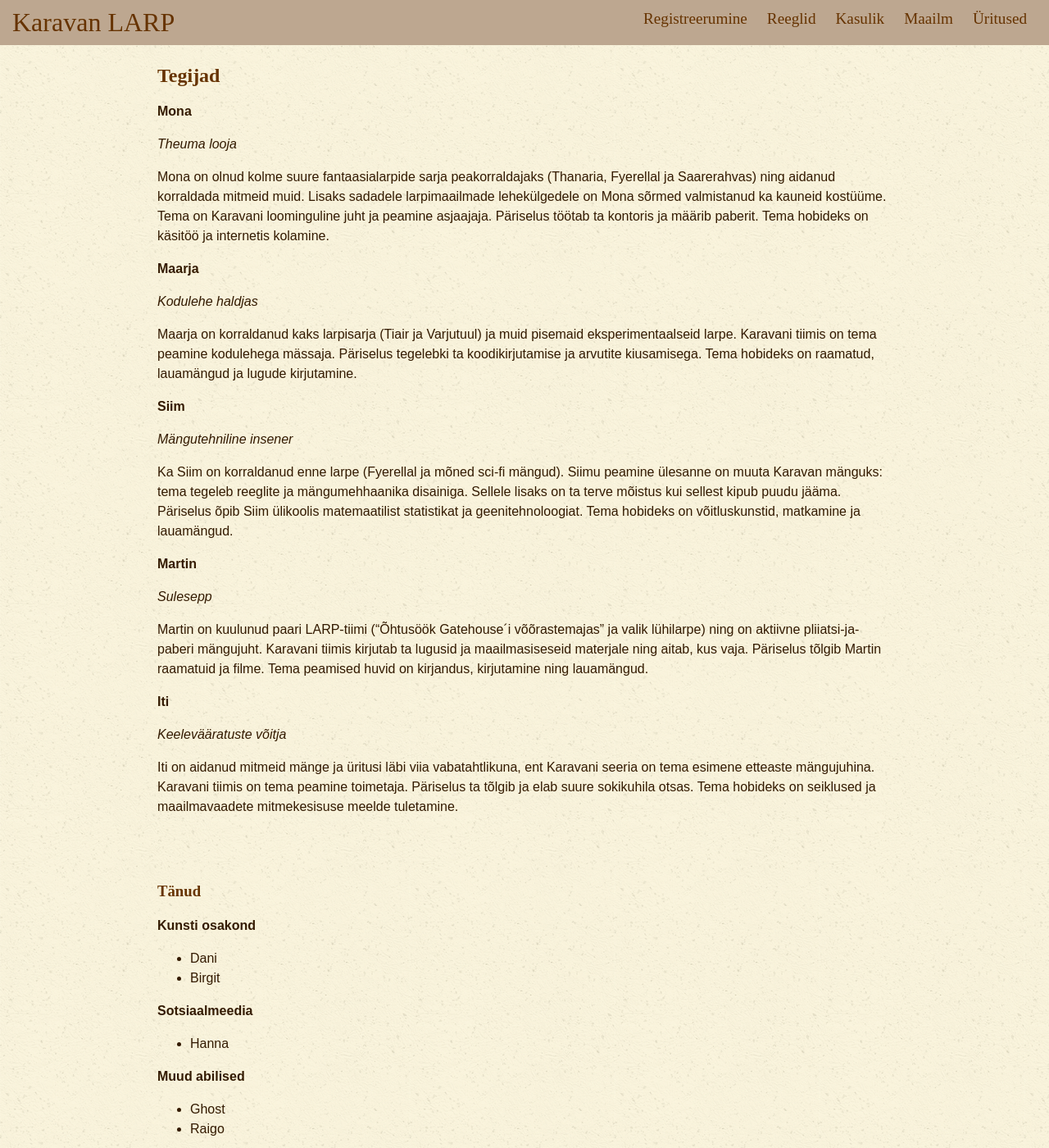
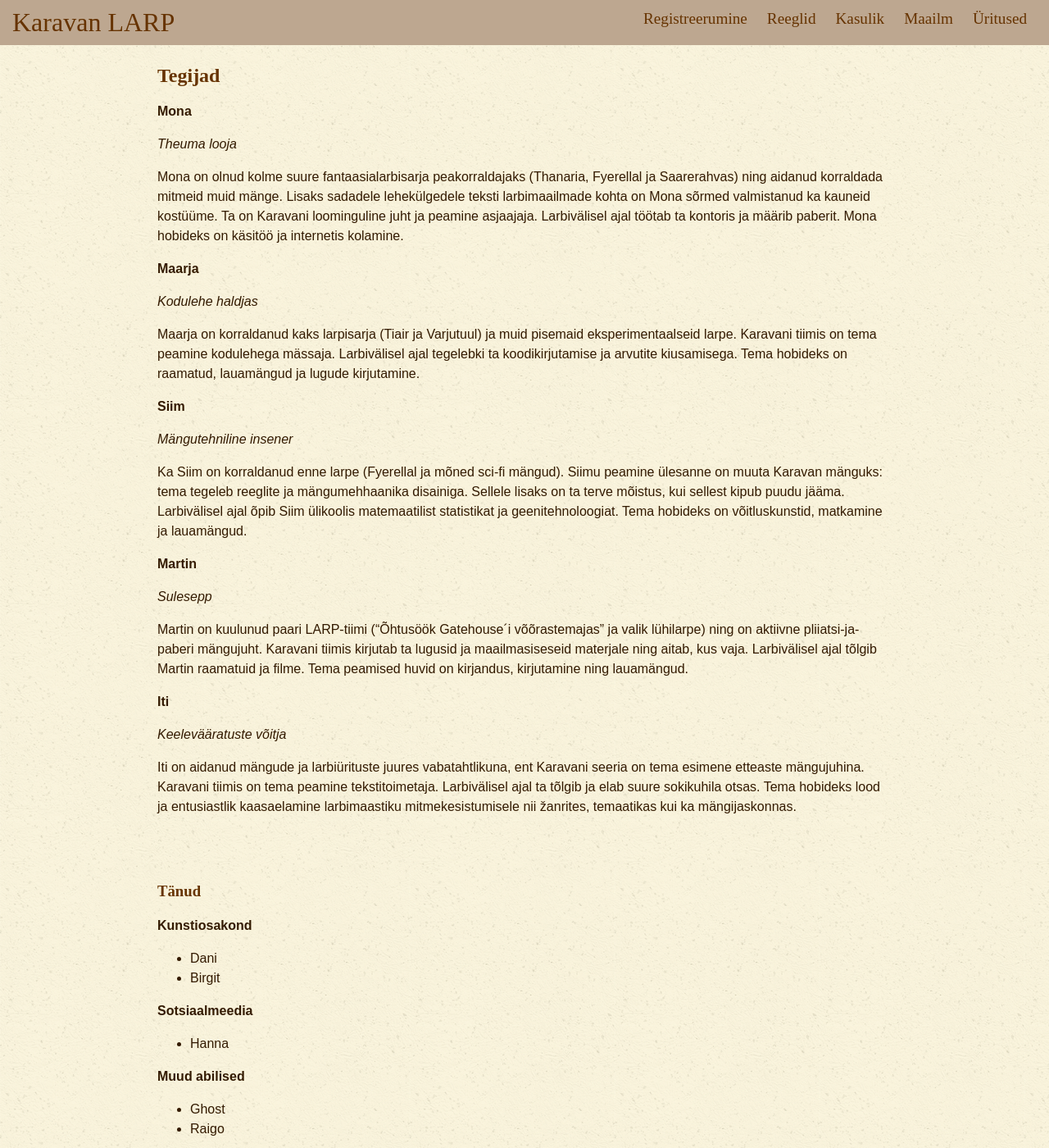
Before and after one commit to karavanlarp/karavanlarp.github.io, a Jekyll site: the page built from est/useful/creds.md, in a window 1280 px wide and 1400 px high. Shown: the whole window at 82% size. Built offline with Jekyll 4.4.1, drawn with Linux system fonts in a browser that asks for light colours; some web fonts are replaced.

Commit message:
Keeletoimetus

```diff
--- a/est/useful/creds.md
+++ b/est/useful/creds.md
@@ -8,35 +8,35 @@ title: Tegijad - Tänud
 
 _Theuma looja_
 
-Mona on olnud kolme suure fantaasialarpide sarja peakorraldajaks (Thanaria, Fyerellal ja Saarerahvas) ning aidanud korraldada mitmeid muid. Lisaks sadadele larpimaailmade lehekülgedele on Mona sõrmed valmistanud ka kauneid kostüüme. Tema on Karavani loominguline juht ja peamine asjaajaja. Päriselus töötab ta kontoris ja määrib paberit. Tema hobideks on käsitöö ja internetis kolamine.
+Mona on olnud kolme suure fantaasialarbisarja peakorraldajaks (Thanaria, Fyerellal ja Saarerahvas) ning aidanud korraldada mitmeid muid mänge. Lisaks sadadele lehekülgedele teksti larbimaailmade kohta on Mona sõrmed valmistanud ka kauneid kostüüme. Ta on Karavani loominguline juht ja peamine asjaajaja. Larbivälisel ajal töötab ta kontoris ja määrib paberit. Mona hobideks on käsitöö ja internetis kolamine.
 
 **Maarja**
 
 _Kodulehe haldjas_
 
-Maarja on korraldanud kaks larpisarja (Tiair ja Varjutuul) ja muid pisemaid eksperimentaalseid larpe. Karavani tiimis on tema peamine kodulehega mässaja. Päriselus tegelebki ta koodikirjutamise ja arvutite kiusamisega. Tema hobideks on raamatud, lauamängud ja lugude kirjutamine.
+Maarja on korraldanud kaks larpisarja (Tiair ja Varjutuul) ja muid pisemaid eksperimentaalseid larpe. Karavani tiimis on tema peamine kodulehega mässaja. Larbivälisel ajal tegelebki ta koodikirjutamise ja arvutite kiusamisega. Tema hobideks on raamatud, lauamängud ja lugude kirjutamine.
 
 **Siim**
 
 _Mängutehniline insener_
 
-Ka Siim on korraldanud enne larpe (Fyerellal ja mõned sci-fi mängud). Siimu peamine ülesanne on muuta Karavan mänguks: tema tegeleb reeglite ja mängumehhaanika disainiga. Sellele lisaks on ta terve mõistus kui sellest kipub puudu jääma. Päriselus õpib Siim ülikoolis matemaatilist statistikat ja geenitehnoloogiat. Tema hobideks on võitluskunstid, matkamine ja lauamängud.
+Ka Siim on korraldanud enne larpe (Fyerellal ja mõned sci-fi mängud). Siimu peamine ülesanne on muuta Karavan mänguks: tema tegeleb reeglite ja mängumehhaanika disainiga. Sellele lisaks on ta terve mõistus, kui sellest kipub puudu jääma. Larbivälisel ajal õpib Siim ülikoolis matemaatilist statistikat ja geenitehnoloogiat. Tema hobideks on võitluskunstid, matkamine ja lauamängud.
 
 **Martin**
 
 _Sulesepp_
 
-Martin on kuulunud paari LARP-tiimi ("Õhtusöök Gatehouse´i võõrastemajas" ja valik lühilarpe) ning on aktiivne pliiatsi-ja-paberi mängujuht. Karavani tiimis kirjutab ta lugusid ja maailmasiseseid materjale ning aitab, kus vaja. Päriselus tõlgib Martin raamatuid ja filme. Tema peamised huvid on kirjandus, kirjutamine ning lauamängud.
+Martin on kuulunud paari LARP-tiimi ("Õhtusöök Gatehouse´i võõrastemajas" ja valik lühilarpe) ning on aktiivne pliiatsi-ja-paberi mängujuht. Karavani tiimis kirjutab ta lugusid ja maailmasiseseid materjale ning aitab, kus vaja. Larbivälisel ajal tõlgib Martin raamatuid ja filme. Tema peamised huvid on kirjandus, kirjutamine ning lauamängud.
 
 **Iti**
 
 _Keelevääratuste võitja_
 
-Iti on aidanud mitmeid mänge ja üritusi läbi viia vabatahtlikuna, ent Karavani seeria on tema esimene etteaste mängujuhina. Karavani tiimis on tema peamine toimetaja. Päriselus ta tõlgib ja elab suure sokikuhila otsas. Tema hobideks on seiklused ja maailmavaadete mitmekesisuse meelde tuletamine.
+Iti on aidanud mängude ja larbiürituste juures vabatahtlikuna, ent Karavani seeria on tema esimene etteaste mängujuhina. Karavani tiimis on tema peamine tekstitoimetaja. Larbivälisel ajal ta tõlgib ja elab suure sokikuhila otsas. Tema hobideks lood ja entusiastlik kaasaelamine larbimaastiku mitmekesistumisele nii žanrites, temaatikas kui ka mängijaskonnas.
 
 ### Tänud
 
-**Kunsti osakond**
+**Kunstiosakond**
 * Dani
 * Birgit
 
```
